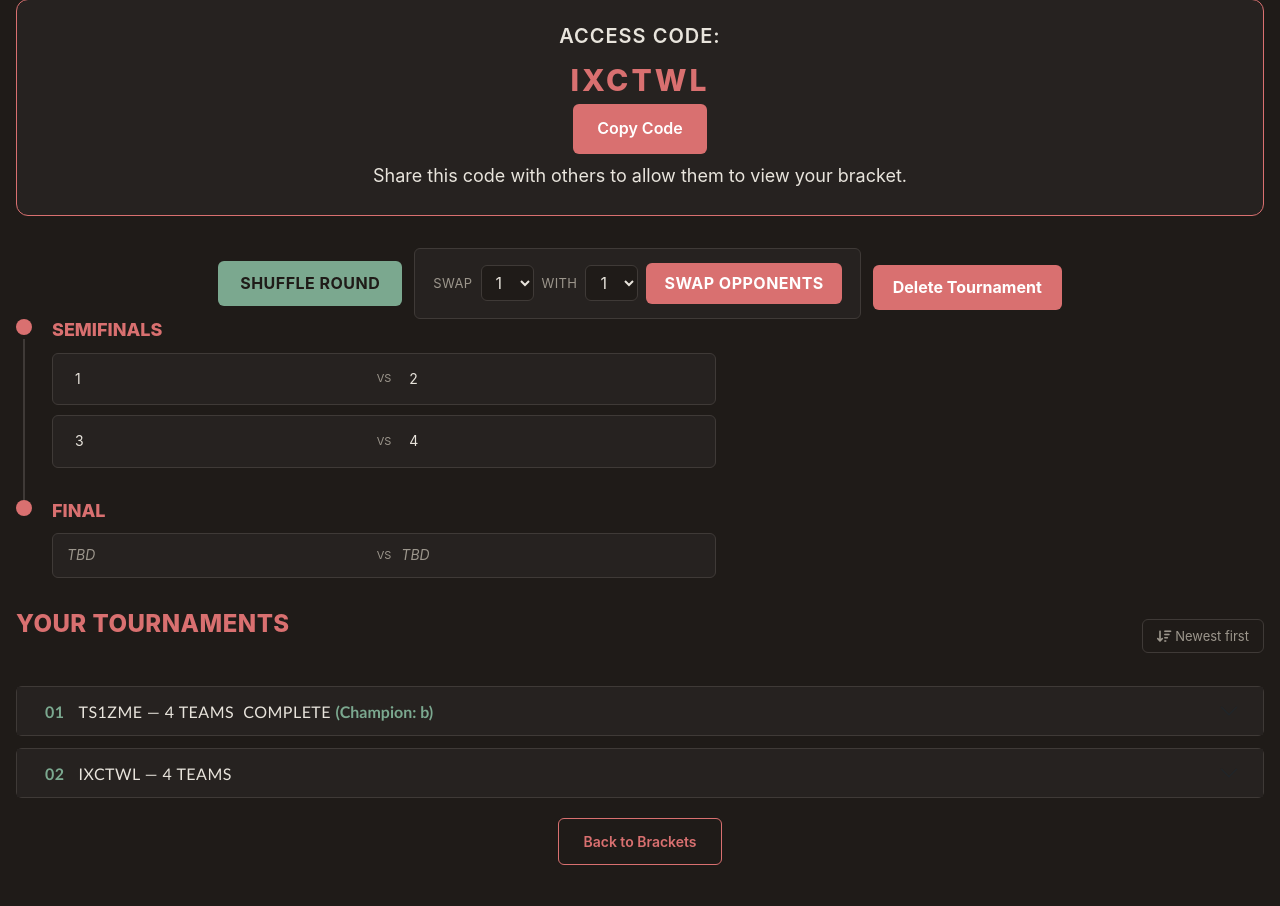
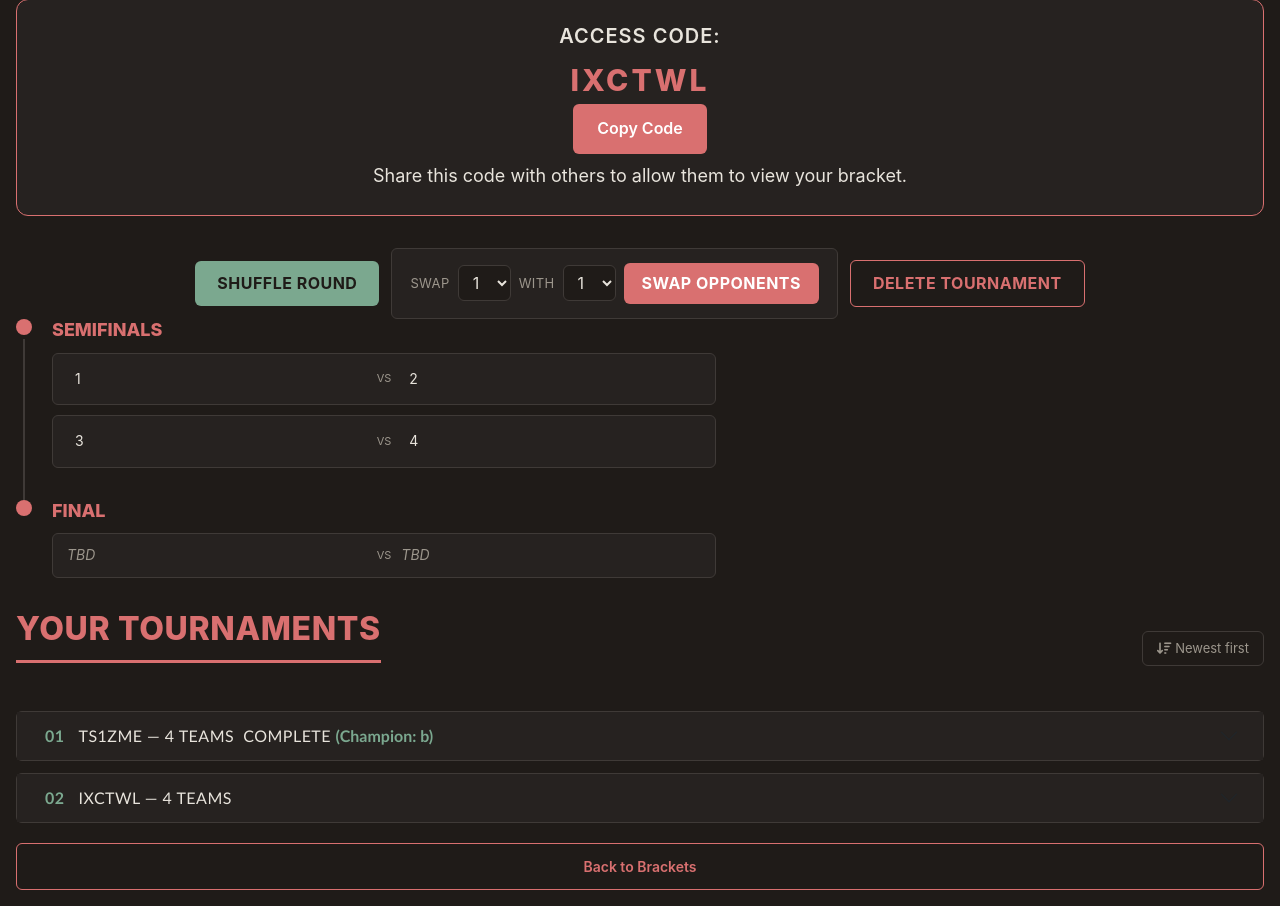
Before and after one commit to CarlySo132/L3-Computer-Science-Project, a Flask app: a page that uses templates/bracket.html in a window 1280 px wide. Shown: the part 149-1055 px from the top of the page. Before the commit the page ends 1014 px from the top, so only its background shows below. Run offline with Flask 3, Linux system fonts and the light colour scheme.

Commit message:
Small changes

```diff
--- a/static/style.css
+++ b/static/style.css
@@ -1122,8 +1122,8 @@ p {
 }
 
 .btn-secondary {
-  display: inline-block;
-  width: auto;
+  display: block;
+  width: 100%;
   padding: 12px 24px;
   background: transparent;
   color: var(--accent);
@@ -1210,19 +1210,22 @@ p {
 }
 
 .delete-tournament-btn{
+  background: transparent;
+  color: var(--accent);
+  border: 1px solid var(--accent);
+  border-radius: 6px;
+  padding: 10px 22px;
+  border-radius: var(--radius);
+  font-weight: 700;
+  text-transform: uppercase;
+  letter-spacing: 0.03em;
+  cursor: pointer;
+  transition: opacity 0.3s ease, transform 0.15s ease
+}
+
+.delete-tournament-btn:hover {
   background-color: var(--accent);
   color: white;
-  border: none;
-  padding: 10px 20px;
-  border-radius: var(--radius);
-  font-weight: 700;
-  text-transform: 0.03em;
-  cursor: pointer;
-  margin-top: 8px;
-}
-
-.delete-tournament-btn:hover {
-  opacity: 0.9;
   transform: translateY(-2px);
 }
 
@@ -1309,7 +1312,7 @@ p {
 .scoreboard-name {
   background: transparent;
   border: none;
-  color: var(--muted);
+  color: var(--text);
   text-align: center;
   font-size: clamp(13px, 1.6vw, 18px);
   text-transform: uppercase;
@@ -1334,7 +1337,7 @@ p {
 }
 
 .scoreboard-tap-hint {
-  color: var(--muted);
+  color: var(--text);
   font-size: clamp(10px, 1.2vw, 13px);
   text-transform: uppercase;
   letter-spacing: 0.05em;
@@ -1342,7 +1345,7 @@ p {
 
 .scoreboard-minus-btn {
   background-color: transparent;
-  color: var(--muted);
+  color: var(--text);
   border: 1px solid var(--border);
   border-radius: var(--radius);
   padding: clamp(4px, 1vw, 8px) clamp(14px, 2vw, 22px);
@@ -1436,7 +1439,7 @@ p {
 
 .timer-adjust-btn {
   background-color: transparent;
-  color: var(--muted);
+  color: var(--text);
   border: 1px solid var(--border);
   border-radius: var(--radius);
   padding: 10px 18px;
--- a/templates/bracket.html
+++ b/templates/bracket.html
@@ -145,7 +145,7 @@
 
 {% if tournaments %}
 <div class="tournament-header" id="your-tournaments">
-    <h2>Your Tournaments</h2>
+    <h1>Your Tournaments</h1>
     <a href="{{ url_for(request.endpoint, code=code, sort='asc' if sort_order == 'desc' else 'desc') }}" class="sort-toggle-btn">
         {% if sort_order == 'desc' %}
             <i class="fa-solid fa-arrow-down-wide-short"></i> Newest first
```
Also changed, not shown: instance/Bracket.db.
